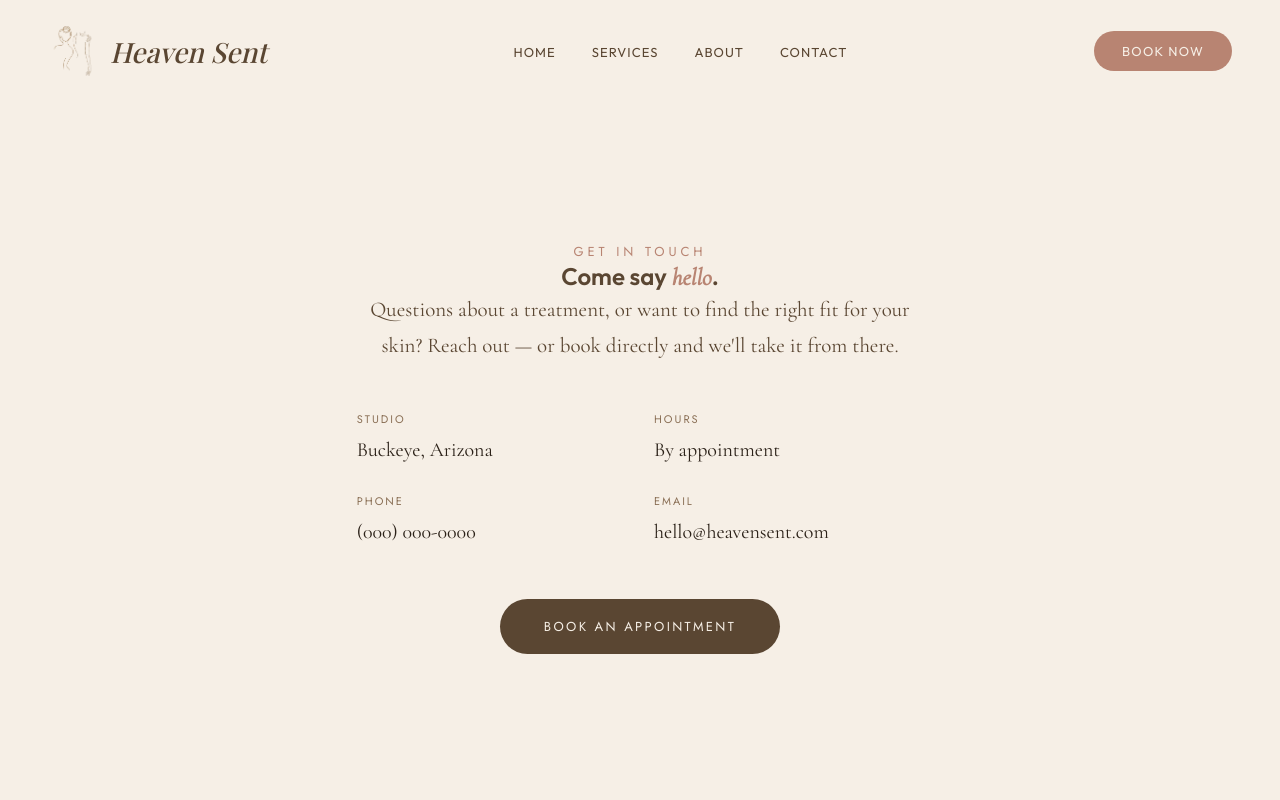
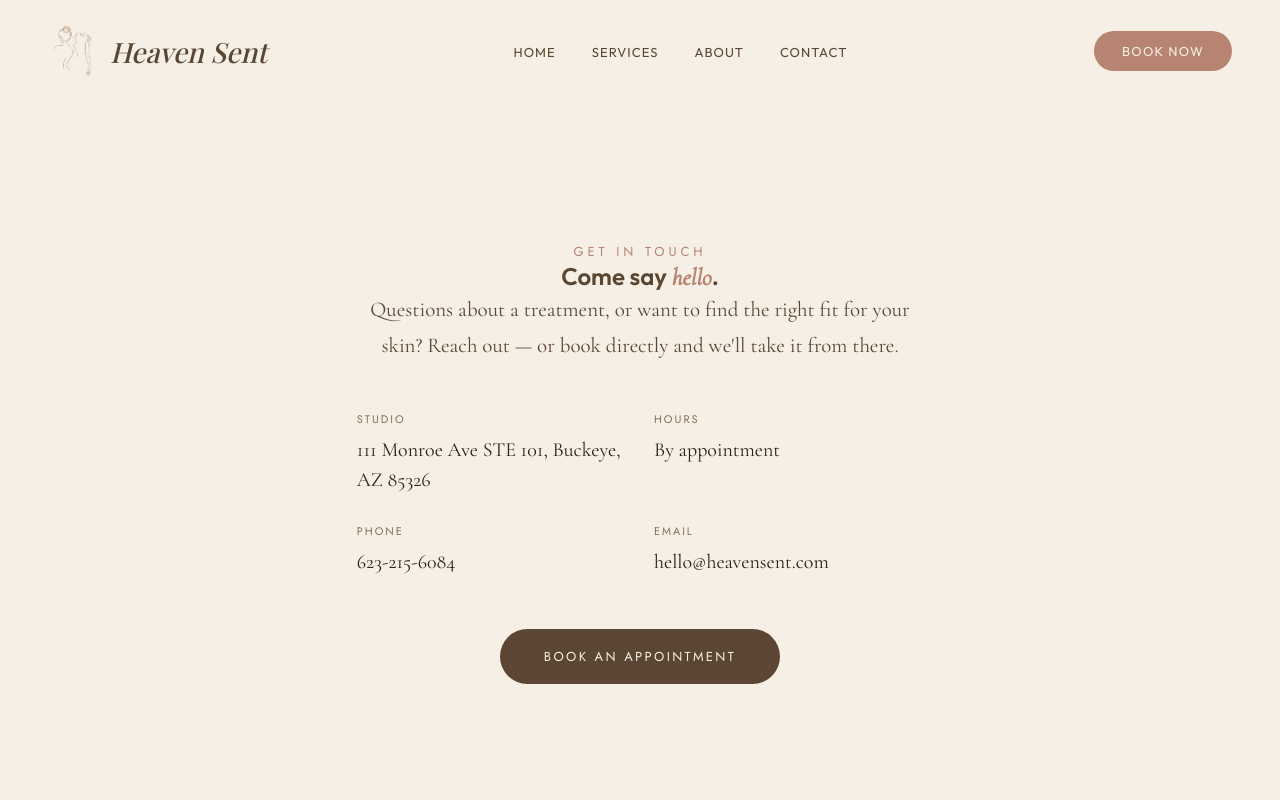
Before and after one commit to ryantrout1/heaven-sent, a Next.js app: page /contact in a window 1280 px wide. Shown: the top 800 px of the page. Built offline with nearby package versions, Linux system fonts and the light colour scheme; a web font is replaced by a local one.

Commit message:
Wire Vagaro booking, Instagram/Facebook links, real contact info

```diff
--- a/app/contact/page.jsx
+++ b/app/contact/page.jsx
@@ -23,12 +23,12 @@ export default function Contact() {
             <h1>Come say <em style={{ fontFamily: "'Cormorant Garamond', serif", fontStyle: 'italic', color: 'var(--rose-deep)' }}>hello</em>.</h1>
             <p style={lead}>Questions about a treatment, or want to find the right fit for your skin? Reach out — or book directly and we&apos;ll take it from there.</p>
             <div style={grid}>
-              <div><div style={label}>Studio</div><div style={val}>Buckeye, Arizona{/* TODO: full address */}</div></div>
+              <div><div style={label}>Studio</div><div style={val}>111 Monroe Ave STE 101, Buckeye, AZ 85326</div></div>
               <div><div style={label}>Hours</div><div style={val}>By appointment{/* TODO: hours */}</div></div>
-              <div><div style={label}>Phone</div><div style={val}>(000) 000-0000{/* TODO */}</div></div>
+              <div><div style={label}>Phone</div><div style={val}>623-215-6084</div></div>
               <div><div style={label}>Email</div><div style={val}>hello@heavensent.com{/* TODO */}</div></div>
             </div>
-            <a href="#book" style={cta}>Book an Appointment</a>
+            <a href="https://www.vagaro.com/monroesalonandspa" target="_blank" rel="noopener noreferrer" style={cta}>Book an Appointment</a>
           </div>
         </section>
       </div>
```
Also changed, not shown: lib/sections.json (+1 -1 lines).
